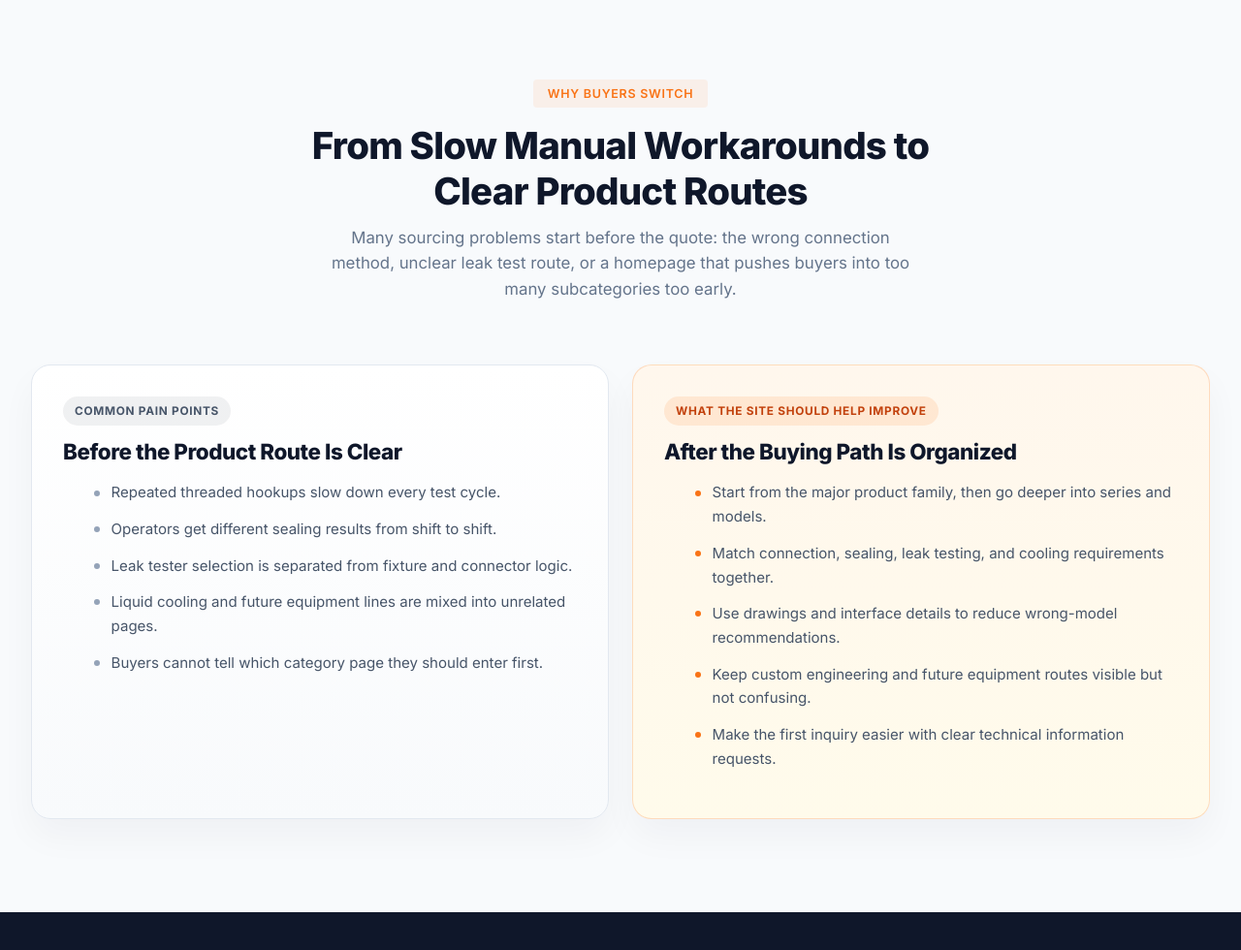
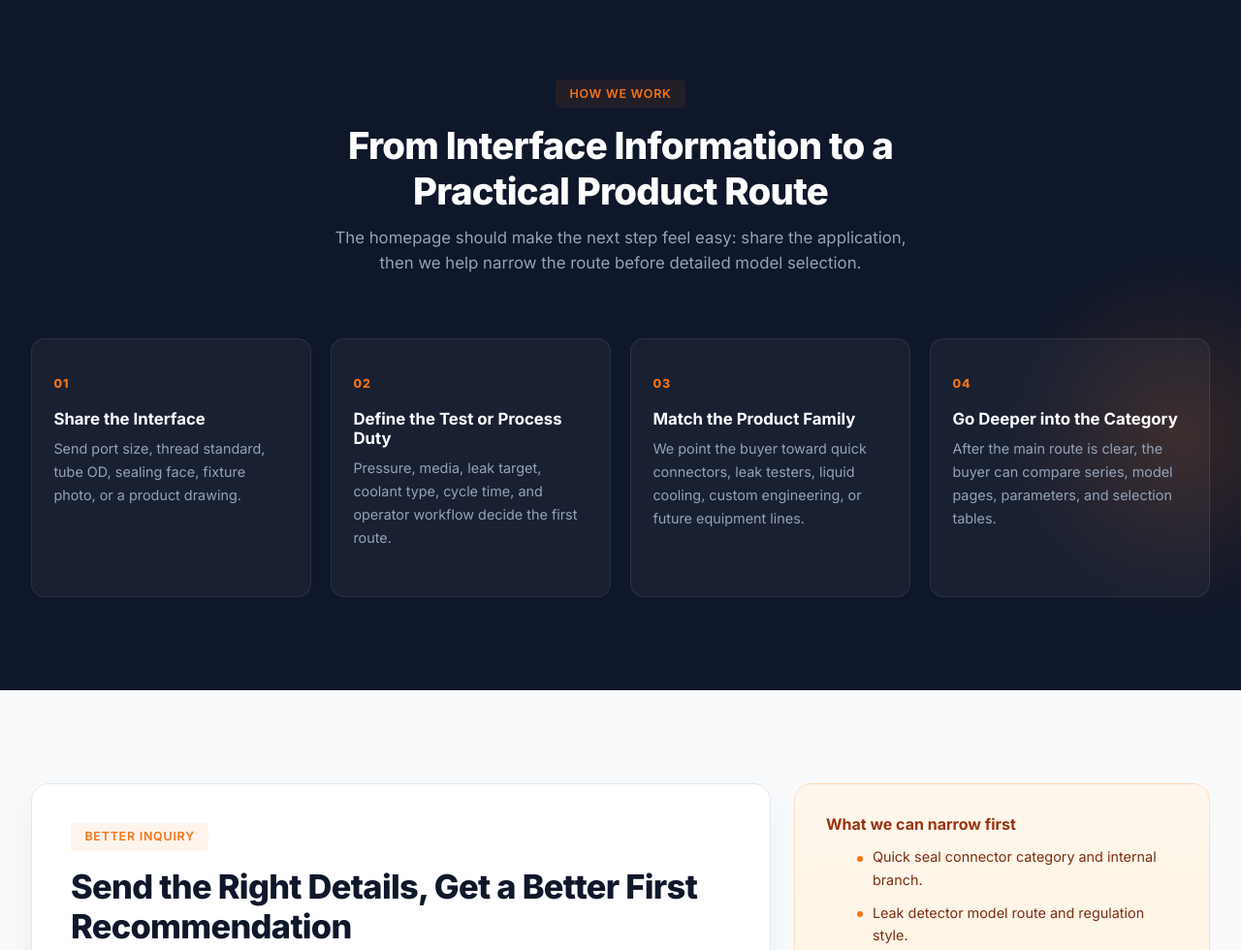
Before and after one commit to CxP2000/industhub, a plain HTML site: page index.html in a window 1280 px wide. Shown: the part 4700-5680 px from the top of the page at 97% size. Drawn offline with nearby package versions, Linux system fonts and the light colour scheme; a small style sheet from the web is missing.

Commit message:
Remove redundant homepage comparison section

```diff
--- a/index.html
+++ b/index.html
@@ -374,40 +374,6 @@
   </div>
 </section>
 
-<section class="section section-light">
-  <div class="container">
-    <div class="section-header scroll-fade">
-      <span class="section-tag">Why Buyers Switch</span>
-      <h2>From Slow Manual Workarounds to Clear Product Routes</h2>
-      <p>Many sourcing problems start before the quote: the wrong connection method, unclear leak test route, or a homepage that pushes buyers into too many subcategories too early.</p>
-    </div>
-    <div class="switch-grid">
-      <div class="switch-card switch-card-old scroll-fade">
-        <span class="switch-label">Common Pain Points</span>
-        <h3>Before the Product Route Is Clear</h3>
-        <ul class="switch-list">
-          <li>Repeated threaded hookups slow down every test cycle.</li>
-          <li>Operators get different sealing results from shift to shift.</li>
-          <li>Leak tester selection is separated from fixture and connector logic.</li>
-          <li>Liquid cooling and future equipment lines are mixed into unrelated pages.</li>
-          <li>Buyers cannot tell which category page they should enter first.</li>
-        </ul>
-      </div>
-      <div class="switch-card switch-card-new scroll-fade scroll-fade-delay-1">
-        <span class="switch-label">What the Site Should Help Improve</span>
-        <h3>After the Buying Path Is Organized</h3>
-        <ul class="switch-list">
-          <li>Start from the major product family, then go deeper into series and models.</li>
-          <li>Match connection, sealing, leak testing, and cooling requirements together.</li>
-          <li>Use drawings and interface details to reduce wrong-model recommendations.</li>
-          <li>Keep custom engineering and future equipment routes visible but not confusing.</li>
-          <li>Make the first inquiry easier with clear technical information requests.</li>
-        </ul>
-      </div>
-    </div>
-  </div>
-</section>
-
 <section class="section workflow-section">
   <div class="container">
     <div class="section-header scroll-fade">
```
